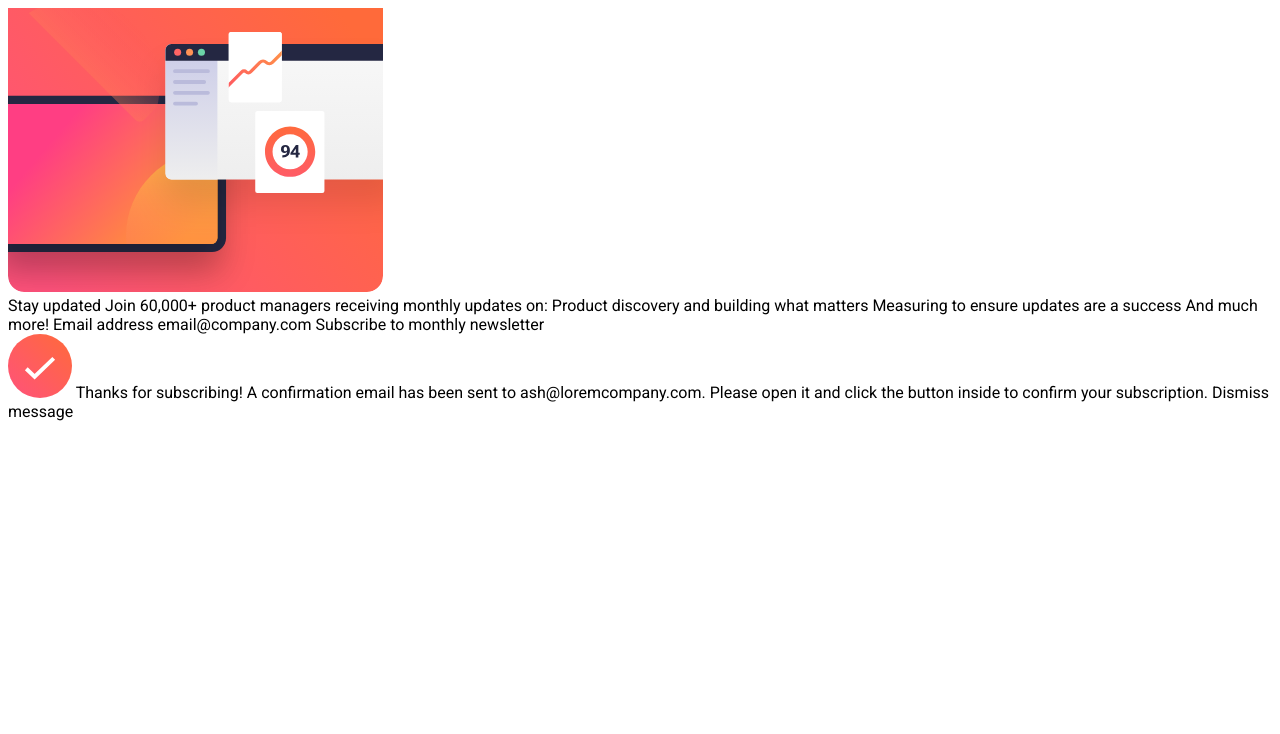
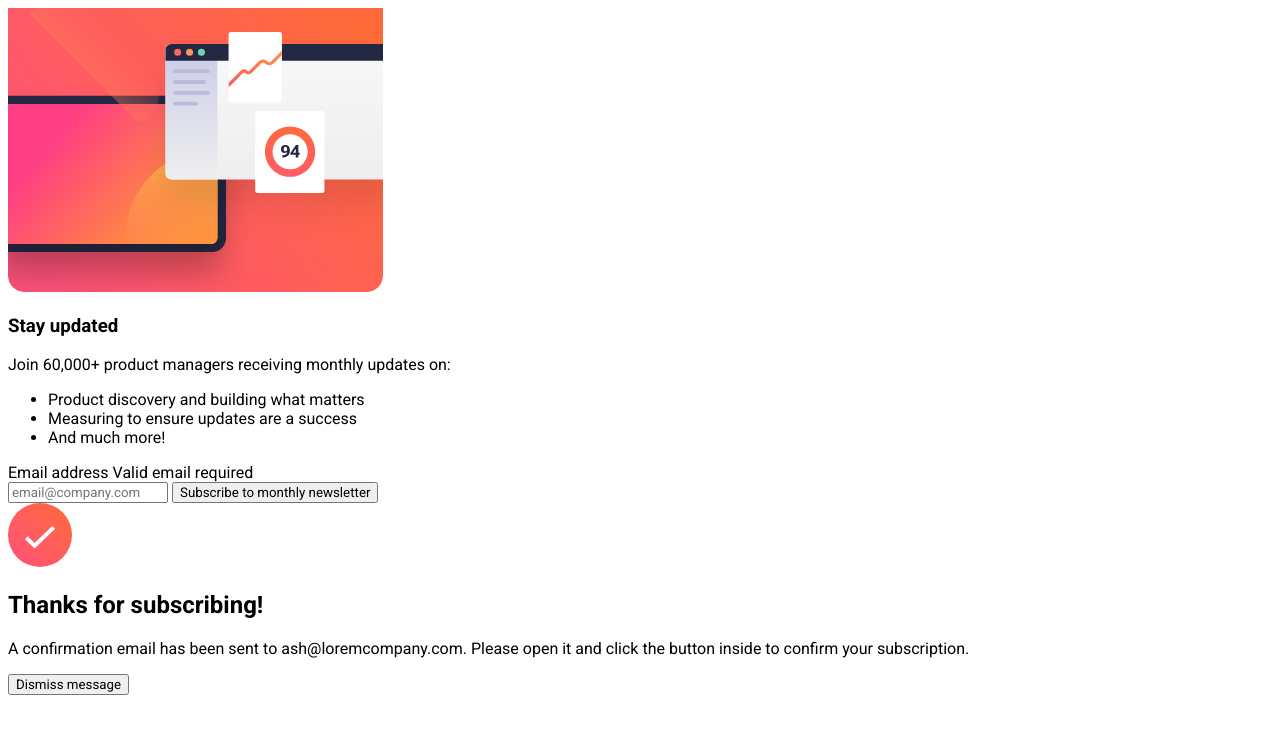
Before and after one commit to gilotin/Newsletter-sign-up, a plain HTML site: page index.html in a window 1280 px wide. Drawn offline with Linux system fonts and the light colour scheme.

Commit message:
feat: added more  HTML structure to the project

```diff
--- a/index.html
+++ b/index.html
@@ -20,24 +20,45 @@
     <body>
         <main>
             <section>
-                <div>
+                <div class="wrapper">
                     <img
                         src="./assets/images/illustration-sign-up-mobile.svg"
                         alt="board with graphs and statistics"
                     />
                 </div>
-                <div>
-                    Stay updated Join 60,000+ product managers receiving monthly updates on: Product
-                    discovery and building what matters Measuring to ensure updates are a success
-                    And much more! Email address email@company.com Subscribe to monthly newsletter
-                </div>
+                <section id="subscribe-card" class="subscribe-card wrapper">
+                    <h1>Stay updated</h1>
+                    <p>Join 60,000+ product managers receiving monthly updates on:</p>
+                    <ul>
+                        <li class="features">Product discovery and building what matters</li>
+                        <li class="features">Measuring to ensure updates are a success</li>
+                        <li class="features">And much more!</li>
+                    </ul>
+                    <form form action="/submit-form" method="POST">
+                        <div>
+                            <label for="email">Email address</label>
+                            <span id="eail-error">Valid email required</span>
+                        </div>
+                        <input
+                            name="email"
+                            id="email"
+                            type="email"
+                            placeholder="email@company.com"
+                            required
+                        />
+                        <button type="submit">Subscribe to monthly newsletter</button>
+                    </form>
+                </section>
             </section>
 
-            <section>
+            <section class="success-card wrapper">
                 <img src="./assets/images/icon-success.svg" alt="success check sign" />
-                Thanks for subscribing! A confirmation email has been sent to ash@loremcompany.com.
-                Please open it and click the button inside to confirm your subscription. Dismiss
-                message
+                <h2>Thanks for subscribing!</h2>
+                <p>
+                    A confirmation email has been sent to ash@loremcompany.com. Please open it and
+                    click the button inside to confirm your subscription.
+                </p>
+                <button type="button">Dismiss message</button>
             </section>
         </main>
         <script src="logic.js"></script>
--- a/style.css
+++ b/style.css
@@ -1,3 +1,9 @@
 * {
     font-family: "Roboto", sans-serif;
+
+    --dark-slate-grey: hsl(234, 29%, 20%);
+    --charcoal-grey: hsl(235, 18%, 26%);
+    --grey: hsl(231, 7%, 60%);
+    --white: hsl(0, 0%, 100%);
+    --tomato: hsl(4, 100%, 67%);
 }
```
